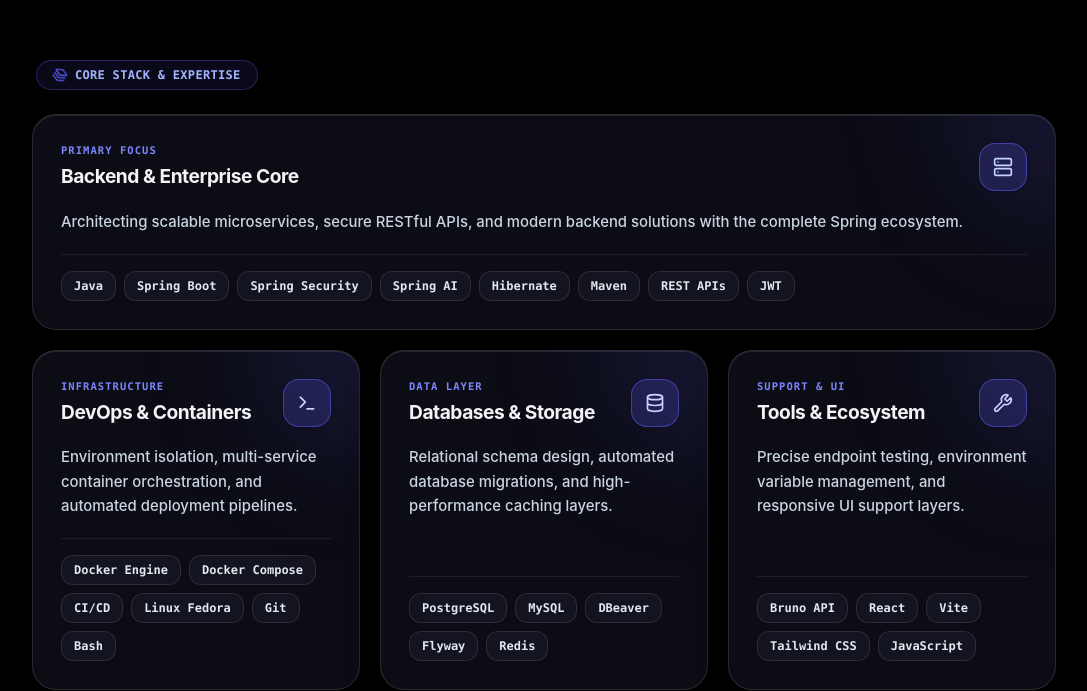
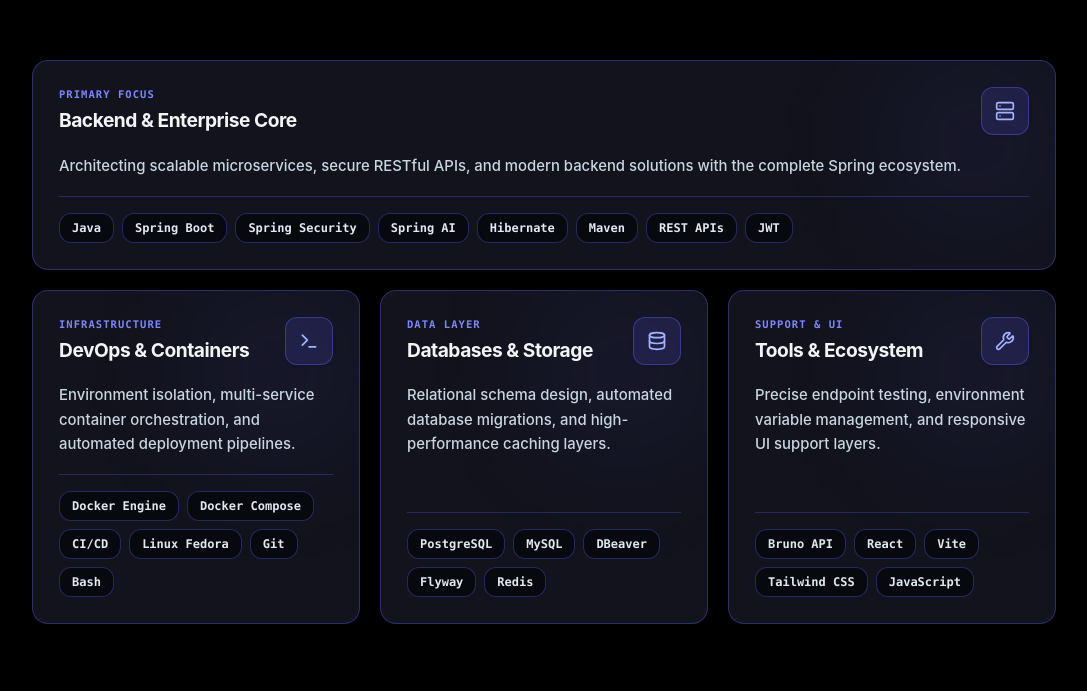
Before and after one commit to vdcode-studio/vdcore-portfolio, a React (Vite) app: page /#skills in a window 1280 px wide. Shown: the part 776-1467 px from the top of the page, without its empty margins (96-1183 px from the left). Built offline with nearby package versions, Linux system fonts and the light colour scheme; the HTML template or start-up script is replaced by a standard one.

Commit message:
Update:Skills

```diff
--- a/src/components/Skills.jsx
+++ b/src/components/Skills.jsx
@@ -1,5 +1,5 @@
 import React from 'react';
-import { Layers, Server, Terminal, Database, Wrench } from 'lucide-react';
+import { Server, Terminal, Database, Wrench } from 'lucide-react';
 
 export default function Skills({ darkMode }) {
   const skillCategories = [
@@ -44,18 +44,6 @@
         darkMode ? 'text-[#f3f4f6]' : 'text-slate-900'
       }`}>
 
-        {/* Header card */}
-        <div className="mb-4 sm:mb-6 px-1 flex items-center justify-start">
-          <div className={`font-mono inline-flex items-center gap-1.5 md:gap-2 px-3 md:px-4 py-1 md:py-1.5 rounded-full border shadow-sm backdrop-blur-sm ${
-            darkMode
-              ? 'bg-indigo-500/10 border-indigo-500/30 text-indigo-300'
-              : 'bg-indigo-50 border-indigo-200 text-indigo-700'
-          }`}>
-             <Layers className="w-3.5 h-3.5 animate-spin text-indigo-500 shrink-0" />
-             <span className="text-[10px] md:text-xs font-bold tracking-wide uppercase">Core Stack & Expertise</span>
-          </div>
-        </div>
-
         {/* Bento Grid */}
         <div className="grid grid-cols-1 md:grid-cols-3 gap-3.5 sm:gap-4 md:gap-5 items-stretch">
           {skillCategories.map((cat, idx) => {
@@ -63,17 +51,16 @@
             return (
               <div
                 key={idx}
-                className={`relative p-5 sm:p-6 md:p-7 rounded-3xl transition-all duration-500 flex flex-col justify-between group overflow-hidden hover:-translate-y-1 ${
+                className={`relative p-4.5 sm:p-5 md:p-6.5 rounded-2xl border transition-all duration-300 shadow-sm flex flex-col justify-between group overflow-hidden hover:-translate-y-1 md:hover:-translate-y-1 ${
                   cat.isHero ? 'md:col-span-3' : 'md:col-span-1'
                 } ${
                   darkMode
-                    ? 'bg-[#0b0c14] border border-white/[0.12] hover:border-indigo-500/60 shadow-[0_10px_30px_rgba(0,0,0,0.8),inset_0_1px_0_rgba(255,255,255,0.1)] hover:shadow-[0_20px_40px_rgba(99,102,241,0.2)]'
-                    : 'bg-white/90 backdrop-blur-xl border border-slate-200/90 hover:border-indigo-400 shadow-[0_10px_30px_rgba(99,102,241,0.1),inset_0_1px_0_rgba(255,255,255,1)] hover:shadow-[0_20px_40px_rgba(99,102,241,0.18)]'
+                    ? 'bg-[#12131c] border-indigo-500/35 hover:border-indigo-400 shadow-[0_8px_30px_rgba(0,0,0,0.85),inset_0_1px_0_rgba(255,255,255,0.08)] hover:shadow-[0_15px_40px_rgba(99,102,241,0.25)]'
+                    : 'bg-white/95 border-indigo-200 hover:border-indigo-400 shadow-[0_10px_30px_rgba(99,102,241,0.12),inset_0_1px_0_rgba(255,255,255,1)] hover:shadow-[0_14px_35px_rgba(99,102,241,0.22)]'
                 }`}
               >
-                {/* Pozadinski glow na hover */}
                 {darkMode && (
-                  <div className="absolute -top-24 -right-24 w-48 h-48 bg-indigo-500/15 rounded-full blur-3xl pointer-events-none group-hover:bg-indigo-500/30 transition-all duration-700"></div>
+                  <div className="absolute top-0 right-0 w-40 h-40 bg-indigo-500/10 rounded-full blur-3xl pointer-events-none group-hover:bg-indigo-500/20 transition-all duration-500"></div>
                 )}
 
                 {/* Cards Content */}
@@ -88,25 +75,25 @@
                       </h3>
                     </div>
 
-                    <div className={`w-10 h-10 md:w-12 md:h-12 rounded-2xl flex items-center justify-center border shadow-sm transition-all duration-300 group-hover:scale-110 group-hover:rotate-3 shrink-0 ${
-                      darkMode ? 'bg-indigo-500/20 border-indigo-500/50 text-indigo-200 shadow-[0_0_20px_rgba(99,102,241,0.3)]' : 'bg-indigo-50 border-indigo-200 text-indigo-600'
+                    <div className={`w-10 h-10 md:w-12 md:h-12 rounded-xl flex items-center justify-center border shadow-sm transition-all duration-300 group-hover:scale-110 group-hover:rotate-3 shrink-0 ${
+                      darkMode ? 'bg-indigo-500/15 border-indigo-500/40 text-indigo-300 shadow-[0_0_20px_rgba(99,102,241,0.25)]' : 'bg-indigo-50 border-indigo-200 text-indigo-600'
                     }`}>
                       <IconComponent className="w-5 h-5 md:w-5 md:h-5" />
                     </div>
                   </div>
 
-                  <p className={`text-xs sm:text-sm md:text-[0.93rem] font-medium leading-relaxed mb-4 md:mb-5 relative z-10 ${darkMode ? 'text-slate-300' : 'text-slate-600'}`}>
+                  <p className={`text-xs sm:text-sm md:text-[0.93rem] font-medium leading-relaxed mb-4 md:mb-4.5 relative z-10 ${darkMode ? 'text-slate-300' : 'text-slate-600'}`}>
                     {cat.desc}
                   </p>
                 </div>
 
-                {/* Tags sa jasnim kontrastom */}
-                <div className={`flex flex-wrap gap-1.5 md:gap-2 pt-3.5 md:pt-4 border-t relative z-10 mt-auto ${darkMode ? 'border-white/[0.08]' : 'border-slate-100'}`}>
+                {/* Tags */}
+                <div className={`flex flex-wrap gap-1.5 md:gap-2 pt-3.5 md:pt-4 border-t relative z-10 mt-auto ${darkMode ? 'border-indigo-500/30' : 'border-indigo-200'}`}>
                   {cat.tags.map((tech, i) => (
                     <span key={i} className={`text-[11px] sm:text-xs font-mono font-semibold px-2.5 py-1 md:px-3 md:py-1.5 rounded-xl border transition-all duration-300 ${
                       darkMode
-                        ? 'border-white/[0.1] bg-[#13141f] text-slate-200 group-hover:border-indigo-400/60 group-hover:bg-indigo-500/20 group-hover:shadow-[0_0_12px_rgba(99,102,241,0.25)]'
-                        : 'border-slate-200 bg-slate-50 text-indigo-900 group-hover:border-indigo-300 group-hover:bg-indigo-50'
+                        ? 'border-indigo-500/35 bg-[#08090e] text-slate-200 group-hover:border-indigo-400 group-hover:bg-indigo-500/15 group-hover:shadow-[0_0_10px_rgba(99,102,241,0.2)]'
+                        : 'border-indigo-200 bg-indigo-50/70 text-indigo-900 group-hover:border-indigo-300 group-hover:bg-indigo-100/60'
                     }`}>
                       {tech}
                     </span>
```
